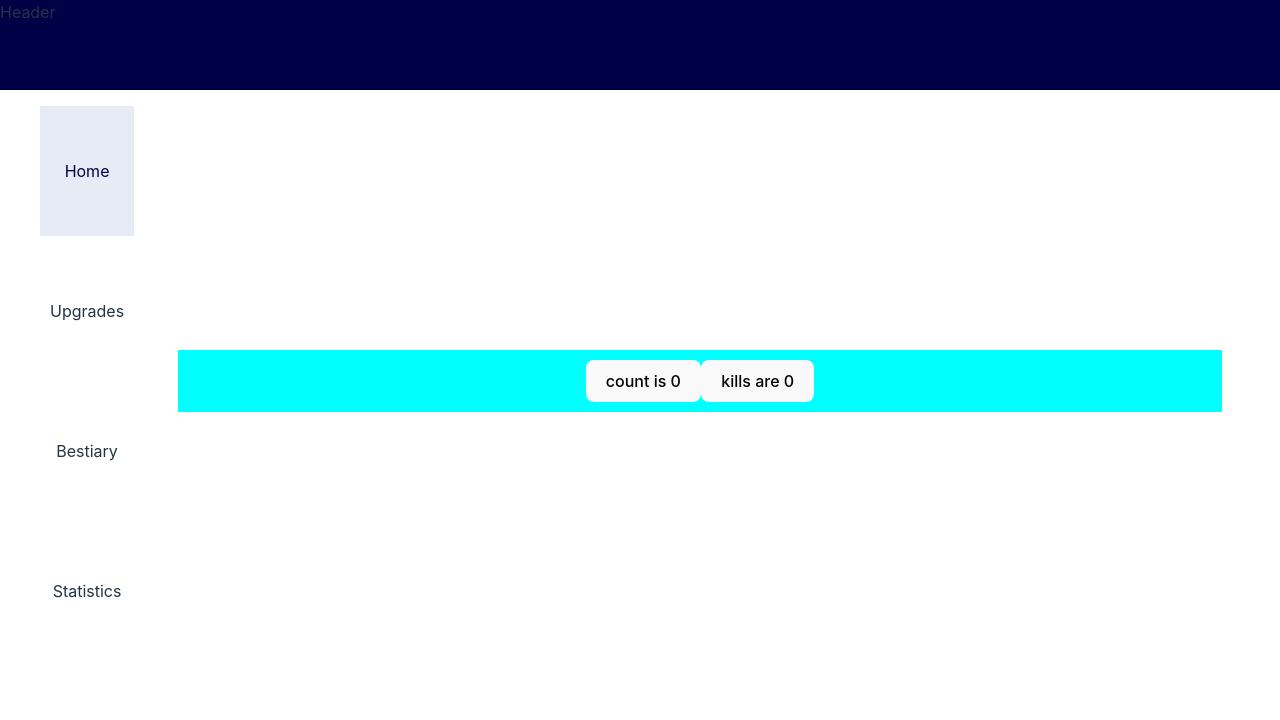
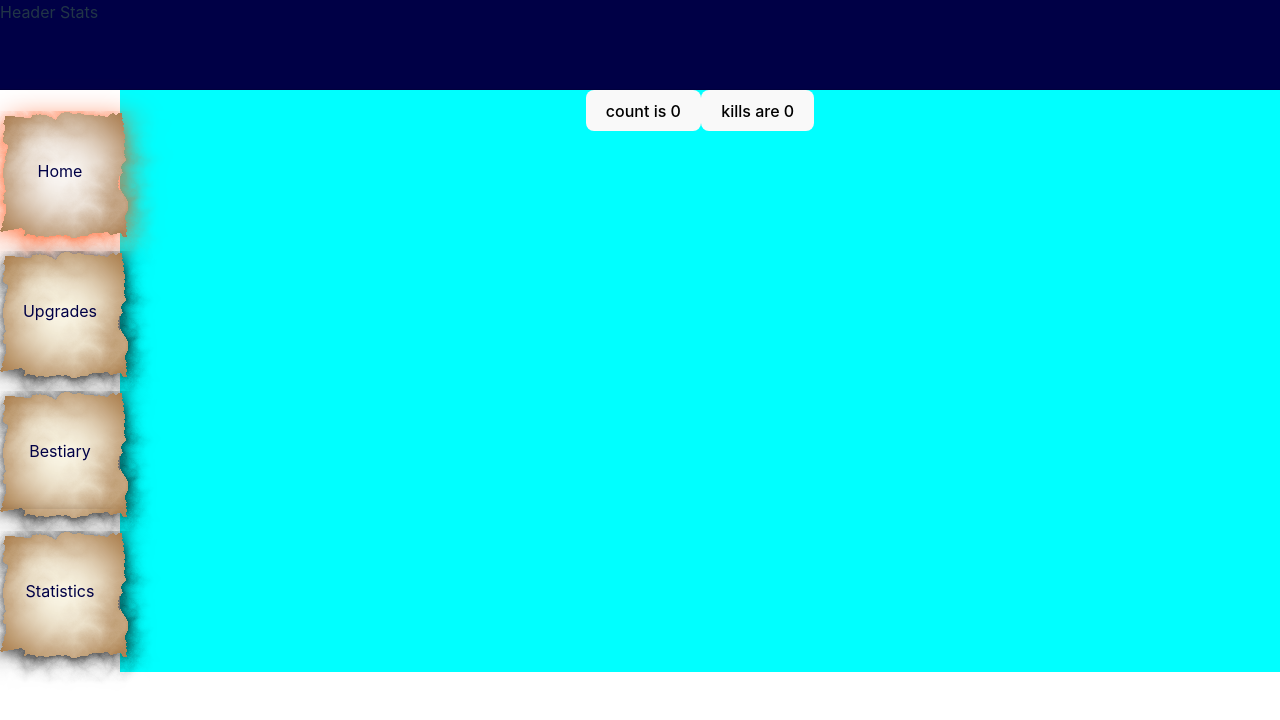
Before and after one commit to AlkolBodo/Boolean-Case-MonsterClicker, a React (Vite) app: page /stats in a window 1280 px wide. Shown: the top 720 px of the page. Built offline with nearby package versions, Linux system fonts and the light colour scheme.

Commit message:
some more css fixes and impovements. Moving to next branch

```diff
--- a/src/App.css
+++ b/src/App.css
@@ -37,29 +37,10 @@
   /* display: flex; */
   padding: 2em;
 }
-.app > .page {
-  background-color: aqua;
-  grid-area: page;
-  /* padding: 2em; */
-  margin: 10px;
-}
 
 .read-the-docs {
   color: #888;
 }
-
-
-
-
-.healthText{
-  /* position: absolute;
-  z-index: -1;
-  top: 50%;
-  left: 50%;
-  transform: translate(-50%, -50%); */
- /* justify-content: left; */
-}
-
 
 
 .app {
@@ -72,18 +53,25 @@
 }
 
 .app > .page {
+  height: 100%;
   grid-area: page;
-  padding: 10px 0;
-  width: 90%;
+  /* padding: 10px 0; */
+  width: 100%;
   display: grid;
   justify-items: center;
   place-self: center;
+  background-color: aqua;
+    /* grid-area: page; */
+  /* padding: 2em; */
+  margin: 10px;
+  overflow: hidden;
 }
 
 .app > .left-menu {
   /* background-color: white; */
   grid-area: left-menu;
   place-self: left;
+  height: 100%;
 }
 
 .app > .left-menu > li{
@@ -95,18 +83,23 @@
   grid-gap: 10px;
   top: 90px;
   position: sticky;
+  padding: 0;
 }
 
 .app > .left-menu .inbox-list .item {
+  position: relative;
   height: 120px;
   padding: 5px 10px;
   display: grid;
   justify-content: center;
   align-items: center;
 
+  color: #000046;
+
 }
 
 .menu--item{
+  position: relative;
   display: flex;
   flex-flow: column;
   height: 100px;
@@ -116,10 +109,34 @@
 }
 
 .app > .left-menu .inbox-list .item.active {
-  background-color: #e6ebf5;
+  /* background-color: #e6ebf5; */
+  /* background-color:  rgb(241, 233, 210); */
   color: #000046;
+  /* border: dashed;
+  border-color:red; */
 }
 
-.app > .left-menu .inbox-list .item.toggle {
-  background-color: transparent;
+.parchment {
+  position: absolute;
+  height: 120px;
+  width: 100%;
+  display: grid;
+  justify-content: center;
+  align-items: center;
+
+  color: #000046;
+  /* border: dashed;
+  border-color:black; */
+  box-shadow: 2px 3px 20px black, 0 0 60px #8a4d0f inset;
+  background: #fffef0;
+  filter: url(#wavy2);
 }
+
+.parchment.active{
+  box-shadow: 0px 3px 30px orangered, 0 0 60px #8a4d0f inset;
+  background: #ffffff;
+}
+
+.none{
+  display: none;
+}
--- a/src/App.jsx
+++ b/src/App.jsx
@@ -118,6 +118,18 @@ function App() {
           </TempContext.Provider>
         </StatisticContext.Provider>
       </div>
+      <svg className="none">
+        <filter id="wavy2">
+          <feTurbulence
+            x="0"
+            y="0"
+            baseFrequency="0.02"
+            numOctaves="5"
+            seed="12"
+          ></feTurbulence>
+          <feDisplacementMap in="SourceGraphic" scale="20" />
+        </filter>
+      </svg>
     </>
   );
 }
--- a/src/components/Beastiary.jsx
+++ b/src/components/Beastiary.jsx
@@ -1,4 +1,7 @@
 import React from 'react'
+import { useState, createContext, useEffect } from "react";
+import { Route, Routes } from "react-router-dom";
+import "../styles/Header.css";
 
 function Beastiary() {
   return (
--- a/src/components/Header.jsx
+++ b/src/components/Header.jsx
@@ -1,10 +1,24 @@
 import React from 'react'
+import { useState, createContext, useEffect } from "react";
+import { Route, Routes } from "react-router-dom";
 import "../styles/Header.css";
 
 
 function Header() {
   return (
-    <header className='header'>Header</header>
+    <header className='header'>Header
+    <Routes>
+                  <Route
+                    path="/"
+                    element={
+                      " Home"
+                    }
+                  />
+                  <Route path="/upgrades" element={ " Upgrades"} />
+                  <Route path="/bestiary" element={" Bestiary"} />
+                  <Route path="/stats" element={" Stats"} />
+                </Routes>
+    </header>
   )
 }
 
--- a/src/components/LeftMenu.jsx
+++ b/src/components/LeftMenu.jsx
@@ -10,12 +10,14 @@ function LeftMenu() {
     <nav className="left-menu">
       <ul className="inbox-list">
         <li
+
           className={`item ${currentTab === "home" ? "active" : ""}`}
           onClick={() => {
             setCurrentTab("home");
             navigate("/");
           }}
         >
+          <div className={`parchment ${currentTab === "home" ? "active" : ""}`}></div>
           <div className="menu--item">
             <span className="label">Home</span>
           </div>
@@ -27,6 +29,7 @@ function LeftMenu() {
             navigate("/upgrades");
           }}
         >
+          <div className={`parchment ${currentTab === "upgrades" ? "active" : ""}`}></div>
           <div className="menu--item">
             <span className="label">Upgrades</span>
           </div>
@@ -38,6 +41,7 @@ function LeftMenu() {
             navigate("/bestiary");
           }}
         >
+          <div className={`parchment ${currentTab === "bestiary" ? "active" : ""}`}></div>
           <div className="menu--item">
             <span className="label">Bestiary</span>
           </div>
@@ -49,6 +53,7 @@ function LeftMenu() {
             navigate("/stats");
           }}
         >
+          <div className={`parchment ${currentTab === "stats" ? "active" : ""}`}></div>
           <div className="menu--item">
             <span className="label">Statistics</span>
           </div>
--- a/src/styles/monster.css
+++ b/src/styles/monster.css
@@ -1,5 +1,6 @@
 .MonsterPage{
-    padding: 10px 0;
+    height: 100%;
+    /* padding: 10px 0; */
     width: 60%;
     display: grid;
     justify-items: center;
@@ -7,10 +8,12 @@
 }
 
 .myProgress {
+    place-self: center;
+    height: 30px;
     border-radius: 10px;
     display: flex;
     align-items: center;
-    /* justify-content: center; */
+    justify-content: flex-start;
     width: 250px;
     background-color: #ddd;
 }
@@ -20,7 +23,7 @@
     display: flex;
     align-items: center;
     width: 100%;
-    height: 30px;
+    height: 100%;
     background-color: red;
 }
 
```
Also changed, not shown: src/styles/Bestiary.css (added).
